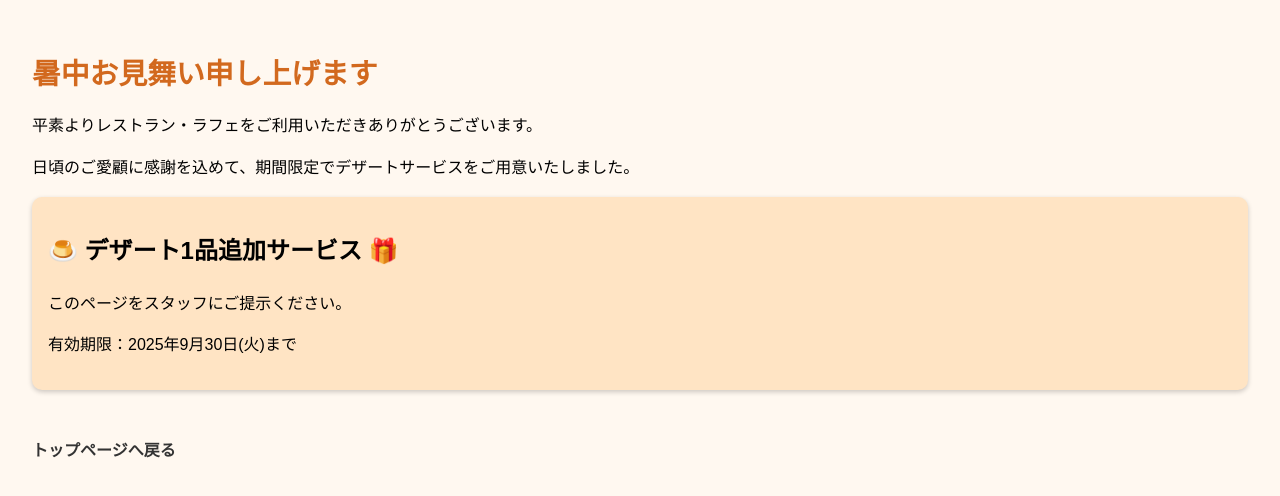
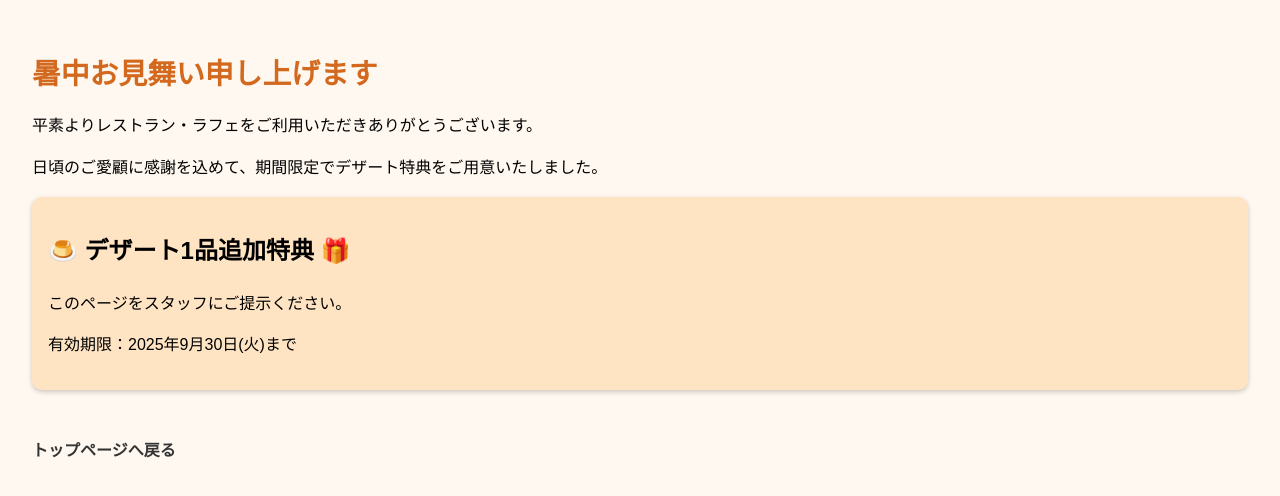
Before and after one commit to 1afee/lafee, a plain HTML site: page dessert.html in a window 1280 px wide. Drawn offline with Linux system fonts and the light colour scheme.

Commit message:
Update dessert.html

```diff
--- a/dessert.html
+++ b/dessert.html
@@ -45,10 +45,10 @@
 <body>
   <h1>暑中お見舞い申し上げます</h1>
   <p>平素よりレストラン・ラフェをご利用いただきありがとうございます。</p>
-  <p>日頃のご愛顧に感謝を込めて、期間限定でデザートサービスをご用意いたしました。</p>
+  <p>日頃のご愛顧に感謝を込めて、期間限定でデザート特典をご用意いたしました。</p>
 
   <div class="coupon">
-    <h2>🍮 デザート1品追加サービス 🎁</h2>
+    <h2>🍮 デザート1品追加特典 🎁</h2>
     <p>このページをスタッフにご提示ください。</p>
     <p>有効期限：2025年9月30日(火)まで</p>
   </div>
```
